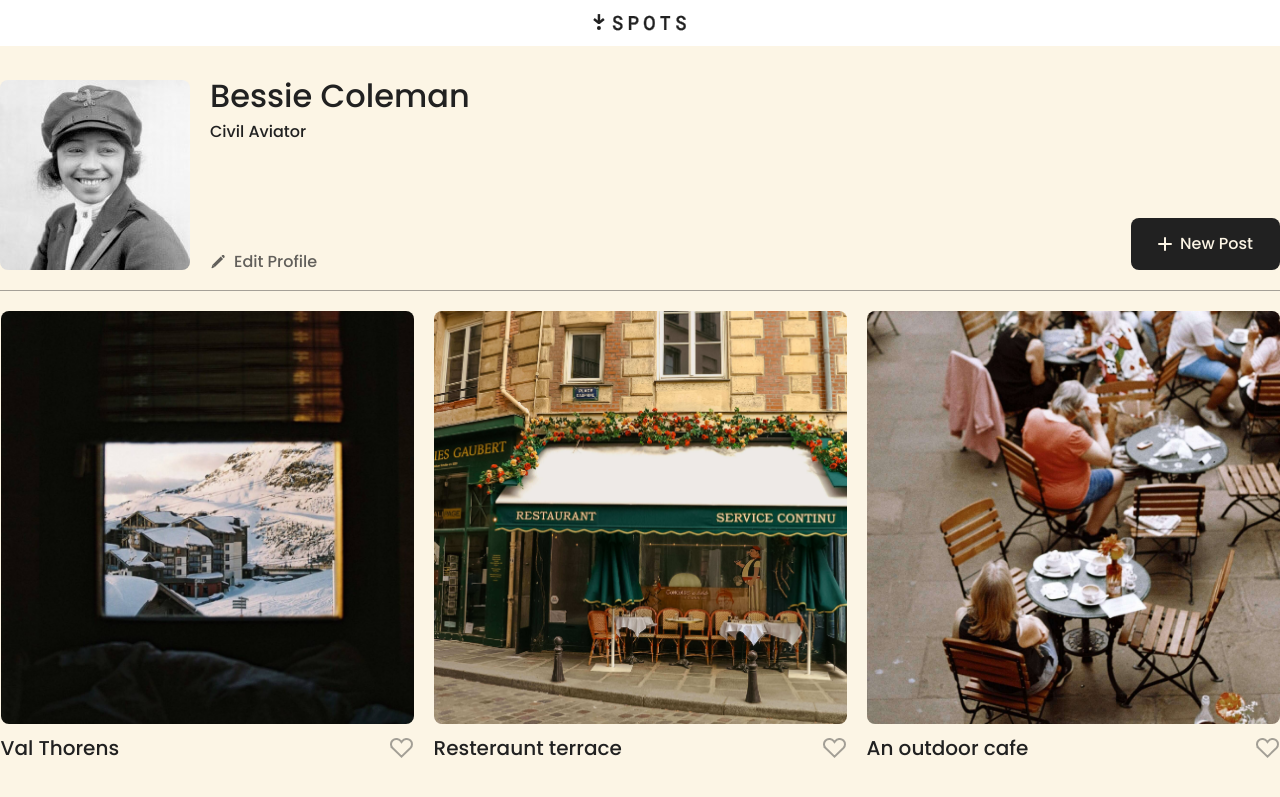
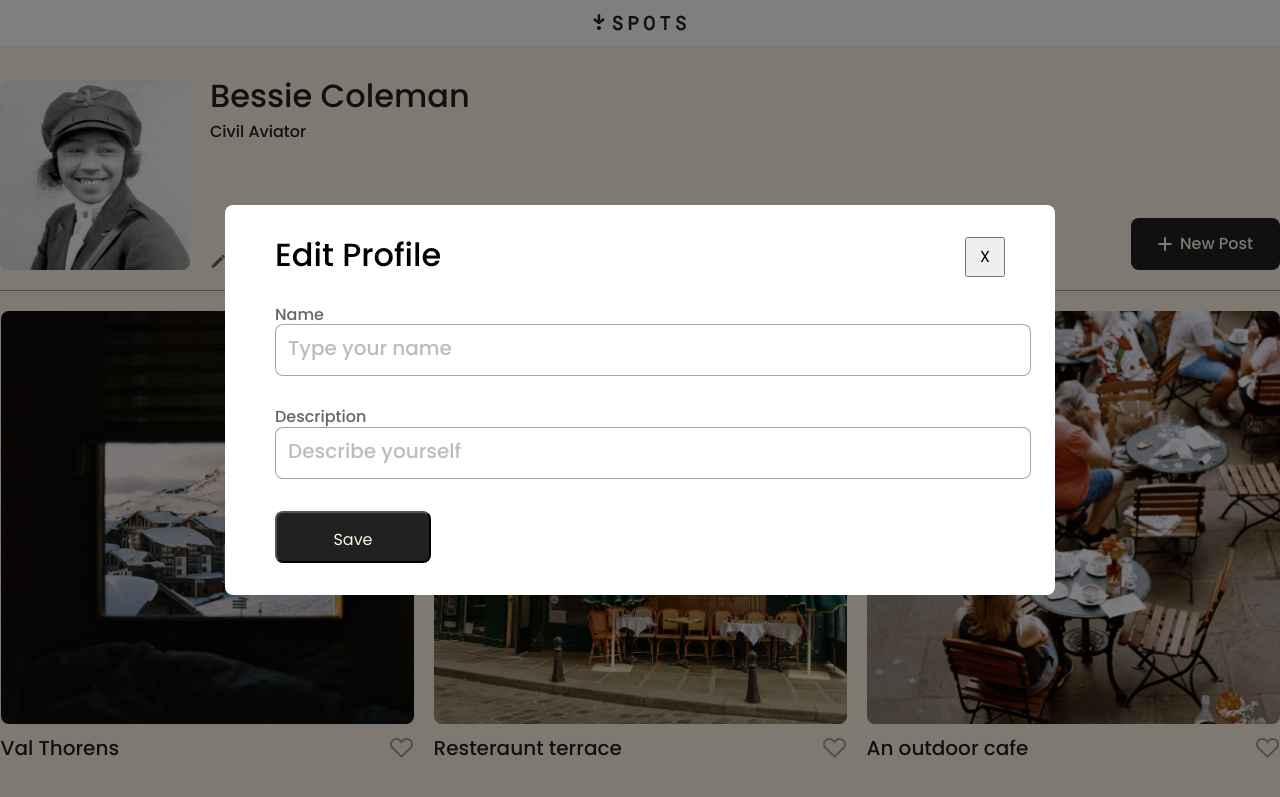
Before and after one commit to Onyxempire8282/se_project_spots, a plain HTML site: page index.html in a window 1280 px wide. Both pictures are taken after a click on the button "Edit Profile". Shown: the top 797 px of the page. Drawn offline with Linux system fonts and the light colour scheme.

Commit message:
Added modalProfile to open and close

```diff
--- a/index.html
+++ b/index.html
@@ -114,7 +114,7 @@
           <footer class="footer">
             <p class="footer__text">2025 © Spots</p>
           </footer>
-          <div class="modal">
+          <div class="modal" id="edit-profile-modal">
             <div class="modal__container">
               <button type="button" class="modal__close-btn">X</button>
               <h2 class="modal__title">Edit Profile</h2>
@@ -141,7 +141,7 @@
               </form>
             </div>
           </div>
-          <div class="modal">
+          <div class="modal" id="new-post-modal">
             <div class="modal__container">
               <button type="button" class="modal__close-btn">X</button>
               <h2 class="modal__title">New Post</h2>
@@ -171,5 +171,6 @@
         </main>
       </div>
     </div>
+    <script src="./scripts/index.js"></script>
   </body>
 </html>
--- /dev/null
+++ b/scripts/index.js
@@ -0,0 +1,14 @@
+const editProfileBtn = document.querySelector(".profile__edit-btn");
+
+const editProfileModal = document.querySelector("#edit-profile-modal");
+const editProfileClseBtn = editProfileModal.querySelector(".modal__close-btn");
+
+editProfileBtn.addEventListener("click", function (){
+    editProfileModal.classList.add("modal_is-opened");
+    });
+
+    editProfileClseBtn.addEventListener("click", function (){
+    editProfileModal.classList.remove("modal_is-opened");
+    });
+
+    console.log("Hello world");
```
